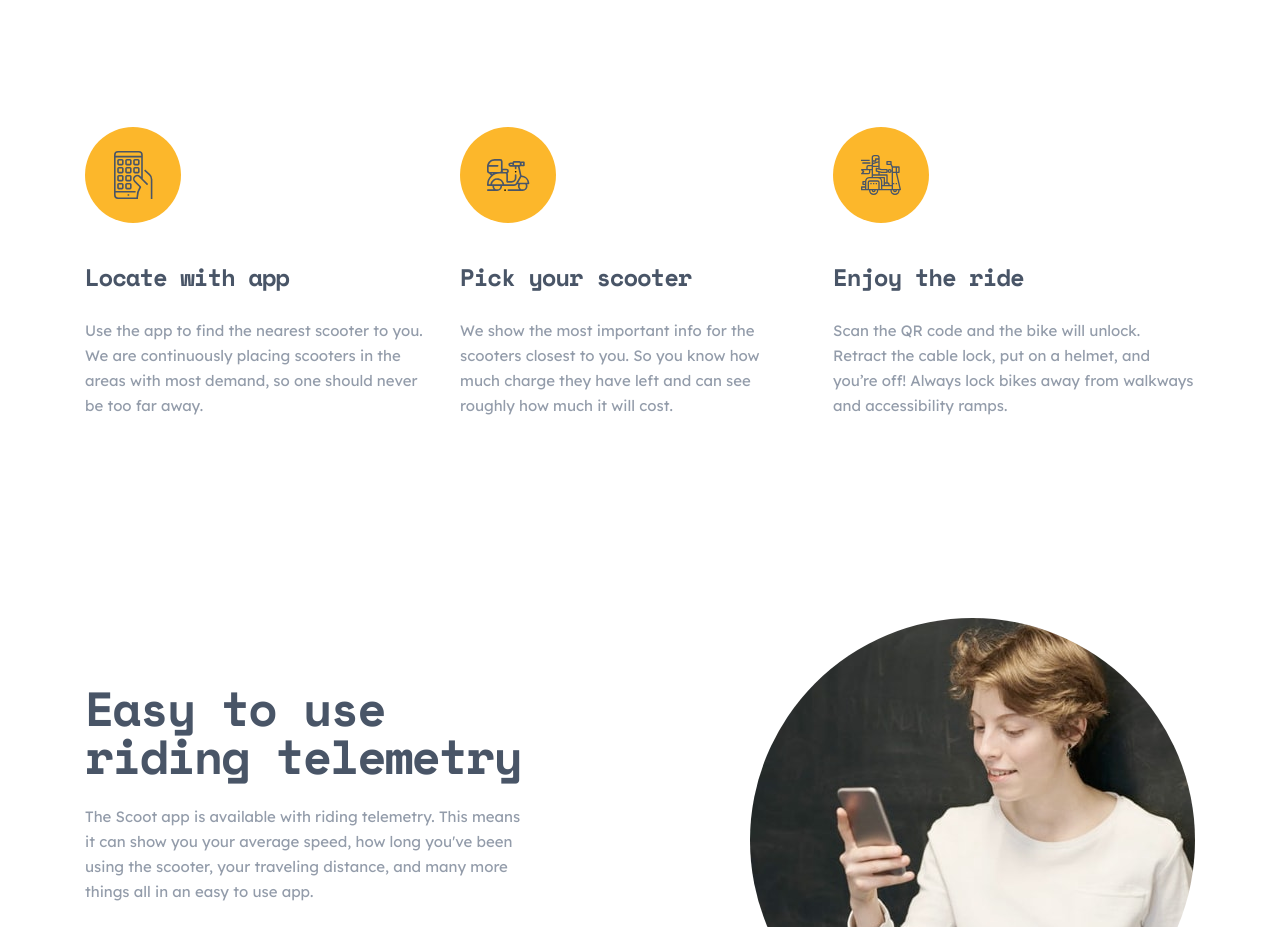
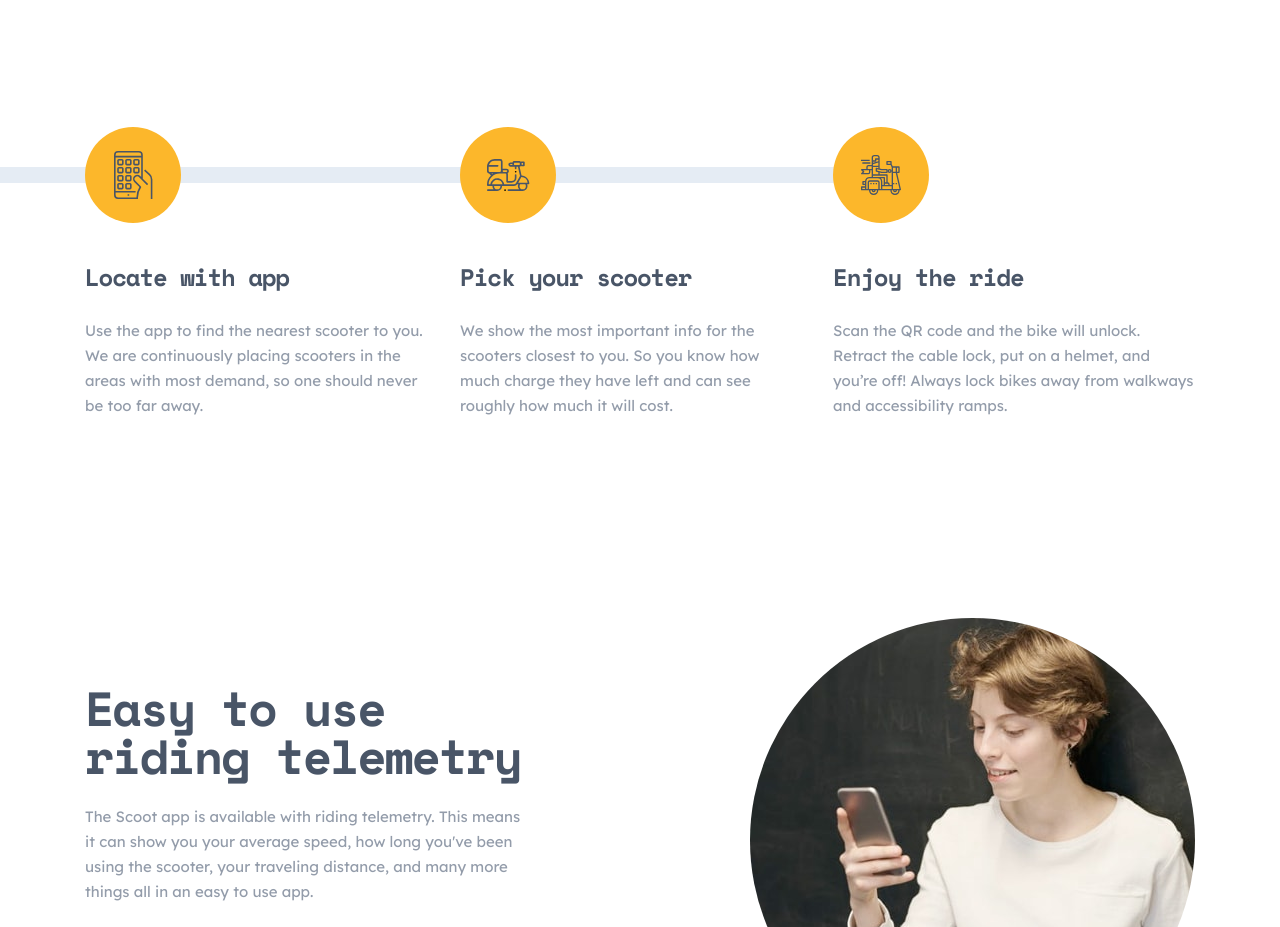
Before and after one commit to miguelzaga/scoot-multi-page-website, a React (Vite) app: page / in a window 1280 px wide. Shown: the part 780-1707 px from the top of the page. Built offline with nearby package versions, Linux system fonts and the light colour scheme.

Commit message:
added gray pattern ul Home

```diff
--- a/src/components/Home.jsx
+++ b/src/components/Home.jsx
@@ -47,8 +47,8 @@ function Home() {
           />
         </picture>
       </section>
-      <section className="bg-white px-8 md:px-10">
-        <ul className="mx-auto my-29 flex max-w-[573px] flex-col gap-12 text-center md:mb-36 md:mt-[122px] md:gap-10 md:text-left lg:mb-[200px] lg:mt-40 lg:max-w-desktop lg:flex-row lg:gap-[30px]">
+      <section className="px-8 md:px-10">
+        <ul className="relative mx-auto my-29 flex max-w-[573px] flex-col gap-12 text-center md:mb-36 md:mt-[122px] md:gap-10 md:text-left lg:mb-[200px] lg:mt-40 lg:max-w-desktop lg:flex-row lg:gap-[30px]">
           <li className="flex flex-col items-center gap-6 md:flex-row md:items-start md:gap-20 lg:flex-col lg:gap-10">
             <img className="max-w-14 md:max-w-24" src={locate} alt="" />
             <div>
@@ -88,6 +88,8 @@ function Home() {
               </p>
             </div>
           </li>
+          <div className="absolute -top-[122px] left-10 -z-10 hidden h-[513px] w-4 bg-lightGrey md:max-lg:block"></div>
+          <div className="absolute right-72 top-10 -z-10 hidden h-4 w-screen bg-lightGrey lg:block"></div>
         </ul>
       </section>
       <section className="mx-auto mb-29 space-y-29 bg-white px-8 md:mb-[104px] md:px-10 lg:mb-52">
```
